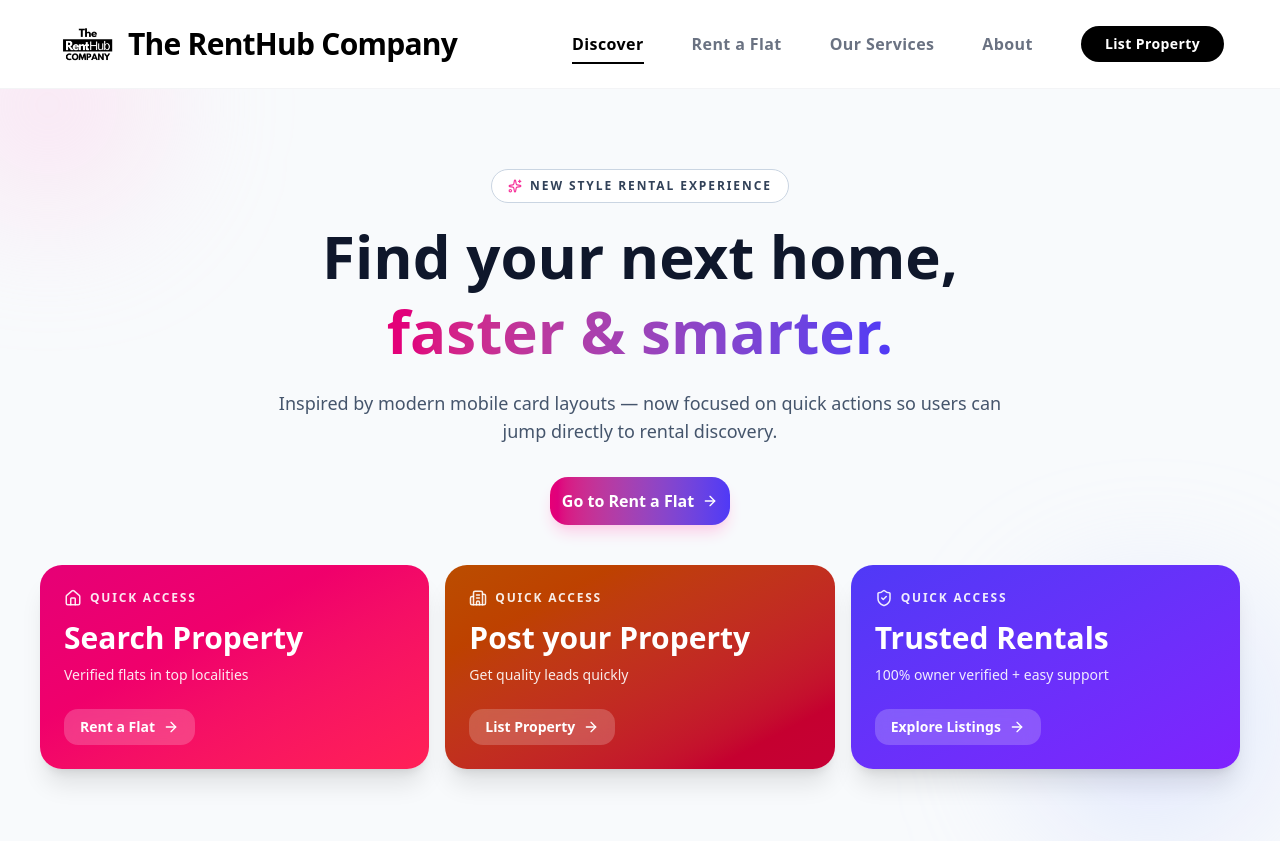
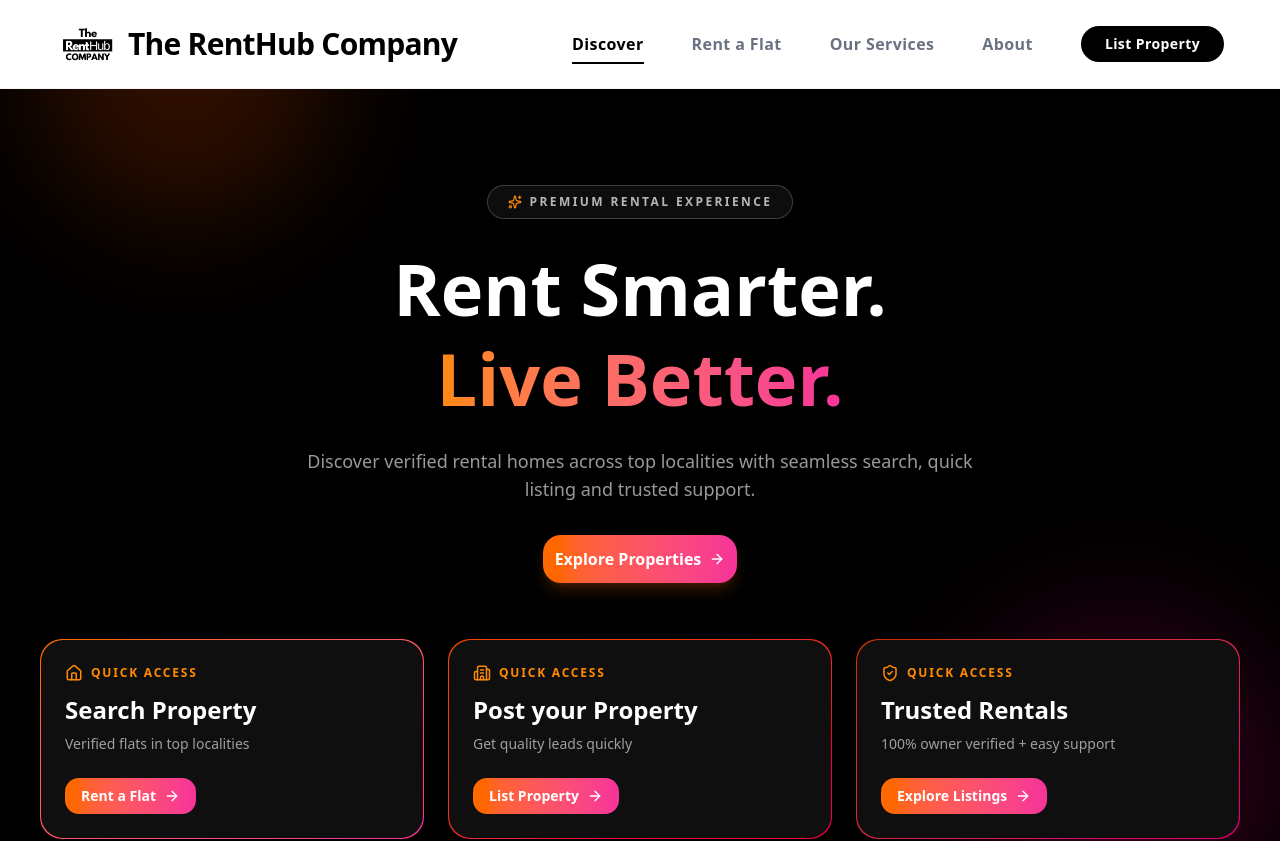
Before and after one commit to Shourya87/The-Rent-Hub-Website, a React (Vite) app in the folder frontend/: page / in a window 1280 px wide. Shown: the top 841 px of the page. Built offline with nearby package versions, Linux system fonts and the light colour scheme.

Commit message:
update hero page

```diff
--- a/frontend/src/components/Hero.jsx
+++ b/frontend/src/components/Hero.jsx
@@ -6,7 +6,7 @@ const quickActions = [
   {
     title: "Search Property",
     subtitle: "Verified flats in top localities",
-    tone: "from-pink-600 to-rose-500",
+    tone: "from-orange-500 to-pink-500",
     action: "Rent a Flat",
     onClick: (navigate) => navigate("/rent"),
     icon: Home,
@@ -14,7 +14,7 @@ const quickActions = [
   {
     title: "Post your Property",
     subtitle: "Get quality leads quickly",
-    tone: "from-amber-700 to-rose-700",
+    tone: "from-orange-600 to-rose-600",
     action: "List Property",
     onClick: (navigate) => navigate("/list-property"),
     icon: Building2,
@@ -22,7 +22,7 @@ const quickActions = [
   {
     title: "Trusted Rentals",
     subtitle: "100% owner verified + easy support",
-    tone: "from-indigo-600 to-violet-600",
+    tone: "from-orange-700 to-pink-600",
     action: "Explore Listings",
     onClick: (navigate) => navigate("/listings"),
     icon: ShieldCheck,
@@ -33,65 +33,85 @@ const Hero = () => {
   const navigate = useNavigate();
 
   return (
-    <section className="relative overflow-hidden bg-slate-50 px-5 py-14 md:px-10 md:py-20">
-      <div className="absolute -top-24 -left-16 h-56 w-56 rounded-full bg-pink-200/40 blur-3xl" />
-      <div className="absolute right-0 bottom-0 h-64 w-64 rounded-full bg-indigo-200/40 blur-3xl" />
+    <section className="relative overflow-hidden bg-black px-5 py-16 md:px-10 md:py-24">
+
+      {/* Gradient Glows */}
+      <div className="absolute -top-40 left-10 h-72 w-72 rounded-full bg-orange-600/20 blur-3xl" />
+      <div className="absolute bottom-0 right-0 h-80 w-80 rounded-full bg-pink-600/20 blur-3xl" />
 
       <div className="relative mx-auto max-w-7xl">
-        <div className="mx-auto mb-4 flex w-fit items-center gap-2 rounded-full border border-slate-300 bg-white px-4 py-2 text-xs font-semibold uppercase tracking-[0.16em] text-slate-700">
-          <Sparkles size={14} className="text-pink-500" />
-          New style rental experience
+
+        {/* Top Label */}
+        <div className="mx-auto mb-6 flex w-fit items-center gap-2 rounded-full border border-white/20 bg-white/5 px-5 py-2 text-xs font-semibold uppercase tracking-[0.2em] text-white/70 backdrop-blur-md">
+          <Sparkles size={14} className="text-orange-400" />
+          Premium Rental Experience
         </div>
 
-        <h1 className="text-center text-4xl font-extrabold leading-tight text-slate-900 md:text-6xl">
-          Find your next home,
+        {/* Heading */}
+        <h1 className="text-center text-4xl font-extrabold text-white leading-tight md:text-6xl lg:text-7xl">
+          Rent Smarter.
           <br />
-          <span className="bg-gradient-to-r from-pink-600 to-indigo-600 bg-clip-text text-transparent">
-            faster & smarter.
+          <span className="bg-gradient-to-r from-orange-400 to-pink-500 bg-clip-text text-transparent">
+            Live Better.
           </span>
         </h1>
 
-        <p className="mx-auto mt-5 max-w-3xl text-center text-sm text-slate-600 md:text-lg">
-          Inspired by modern mobile card layouts — now focused on quick actions so users can jump directly to
-          rental discovery.
+        {/* Subtext */}
+        <p className="mx-auto mt-6 max-w-2xl text-center text-sm text-white/60 md:text-lg">
+          Discover verified rental homes across top localities with seamless search,
+          quick listing and trusted support.
         </p>
 
+        {/* Main CTA */}
         <div className="mt-8 flex justify-center">
           <Button
             onClick={() => navigate("/rent")}
-            className="rounded-2xl bg-gradient-to-r from-pink-600 to-indigo-600 px-8 py-6 text-base font-semibold text-white shadow-lg shadow-pink-200 hover:opacity-95"
+            className="rounded-2xl bg-gradient-to-r from-orange-500 to-pink-500 px-8 py-6 text-base font-semibold text-white shadow-lg shadow-orange-500/20 hover:opacity-90"
           >
-            Go to Rent a Flat
+            Explore Properties
             <ArrowRight size={18} />
           </Button>
         </div>
 
-        <div className="mt-10 grid gap-4 sm:grid-cols-2 lg:grid-cols-3">
+        {/* Quick Action Cards */}
+        <div className="mt-14 grid gap-6 sm:grid-cols-2 lg:grid-cols-3">
           {quickActions.map((card) => {
             const Icon = card.icon;
             return (
               <article
                 key={card.title}
-                className={`rounded-3xl bg-gradient-to-br ${card.tone} p-6 text-white shadow-xl transition-transform duration-300 hover:-translate-y-1`}
+                className={`rounded-3xl bg-gradient-to-br ${card.tone} p-[1px] transition-transform duration-300 hover:-translate-y-2`}
               >
-                <div className="mb-3 flex items-center gap-2 text-white/90">
+                <div className="rounded-3xl bg-[#0f0f0f] p-6 h-full">
+                  <div className="mb-3 flex items-center gap-2 text-orange-400">
                     <Icon size={18} />
-                  <span className="text-xs font-semibold uppercase tracking-[0.15em]">Quick Access</span>
+                    <span className="text-xs font-semibold uppercase tracking-[0.15em]">
+                      Quick Access
+                    </span>
                   </div>
-                <h3 className="text-3xl font-extrabold leading-tight">{card.title}</h3>
-                <p className="mt-2 text-sm text-white/90">{card.subtitle}</p>
+
+                  <h3 className="text-2xl font-bold text-white">
+                    {card.title}
+                  </h3>
+
+                  <p className="mt-2 text-sm text-white/60">
+                    {card.subtitle}
+                  </p>
+
                   <button
                     type="button"
                     onClick={() => card.onClick(navigate)}
-                  className="mt-6 inline-flex items-center gap-2 rounded-xl bg-white/20 px-4 py-2 text-sm font-semibold backdrop-blur-sm hover:bg-white/30"
+                    className="mt-6 inline-flex items-center gap-2 rounded-xl bg-gradient-to-r from-orange-500 to-pink-500 px-4 py-2 text-sm font-semibold text-white hover:opacity-90"
                   >
                     {card.action}
                     <ArrowRight size={16} />
                   </button>
+                </div>
               </article>
             );
           })}
         </div>
+
       </div>
     </section>
   );
```
Lines whose indentation alone changed are shown as unchanged.
